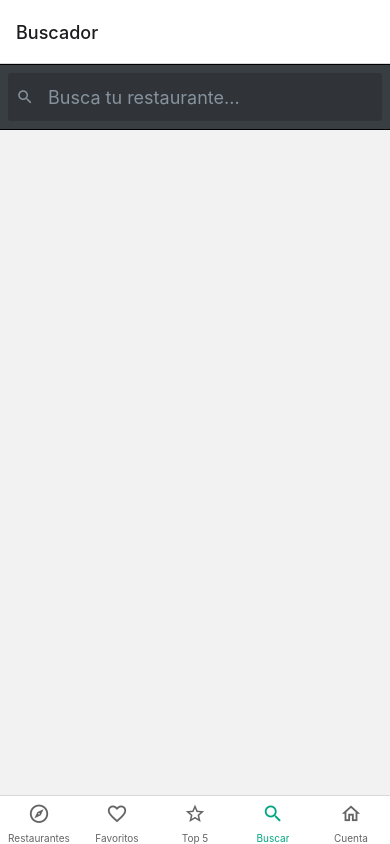
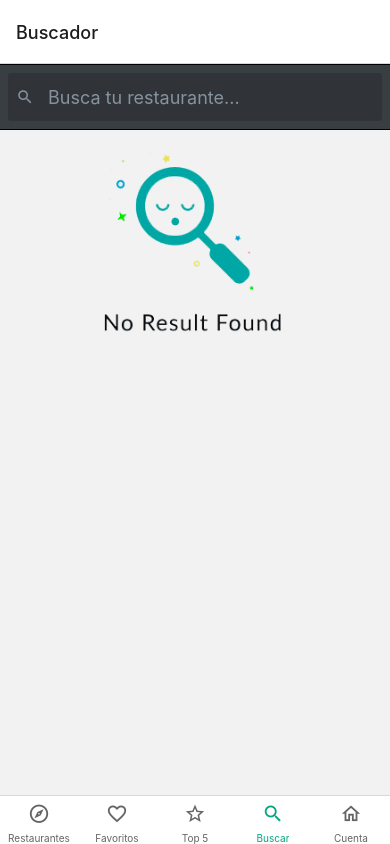
Before and after one commit to GiselaCapozzi/5-tenedores-ReactNative, a React Native app: screen /search in a window 390 px wide. Built offline with nearby package versions, Linux system fonts and the light colour scheme; no server answers; the database is empty.

Commit message:
Mostrando una imagen cunado no encuentre resultado

```diff
--- a/app/screens/Search.js
+++ b/app/screens/Search.js
@@ -12,9 +12,9 @@ const Search = (props) => {
 const { navigation } = props;
 const [search, setSearch] = useState('');
 const [restaurants, setRestaurants] = useState([]);
-console.log(restaurants);
 
 useEffect(() => {
+  setRestaurants([])
   if (search) {
     fireSQL
     .query(`SELECT * FROM restaurants WHERE name LIKE '${search}%'`)
@@ -22,7 +22,7 @@ useEffect(() => {
       setRestaurants(response)
     })
   }
-}, [])
+}, [search])
 
   return (
     <View>
@@ -32,9 +32,30 @@ useEffect(() => {
         containerStyle={styles.searchBar}
         value={search}
       />
+      {
+        restaurants.length === 0 || restaurants === '' ? (
+          <NoFoundRestaurants />
+        ) : (
+          <Text>Resultado...</Text>
+        )
+      }
     </View>
   )
 };
+
+const NoFoundRestaurants = () => {
+  return (
+    <View style={{ flex: 1, alignItems: "center" }}>
+      <Image
+        source={require("../../assets/img/no-result-found.png")}
+        resizeMode="cover"
+        style={{
+          width: 200,
+          height: 200 }}
+      />
+    </View>
+  );
+}
 
 const styles = StyleSheet.create({
   searchBar: {
```
